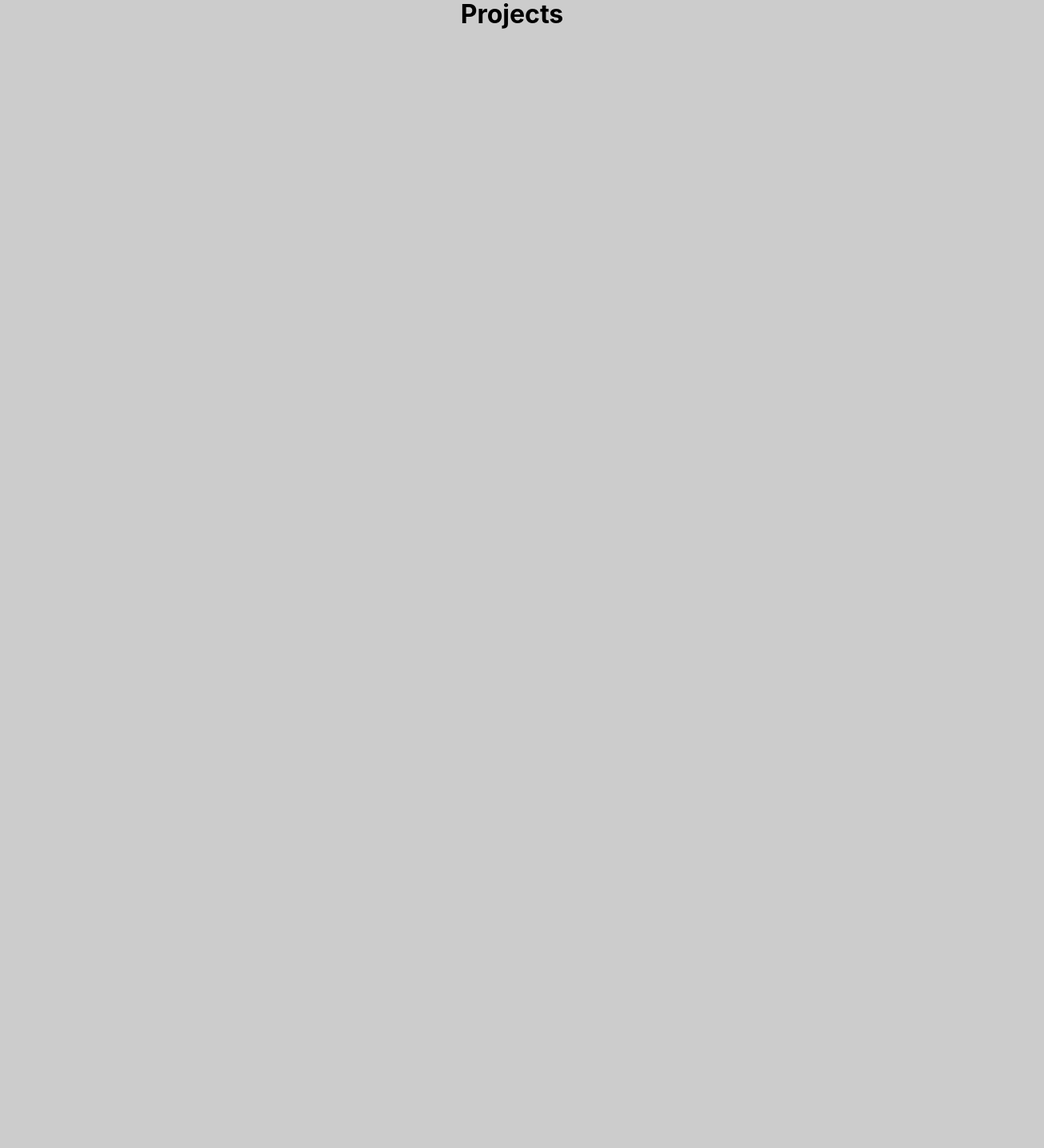
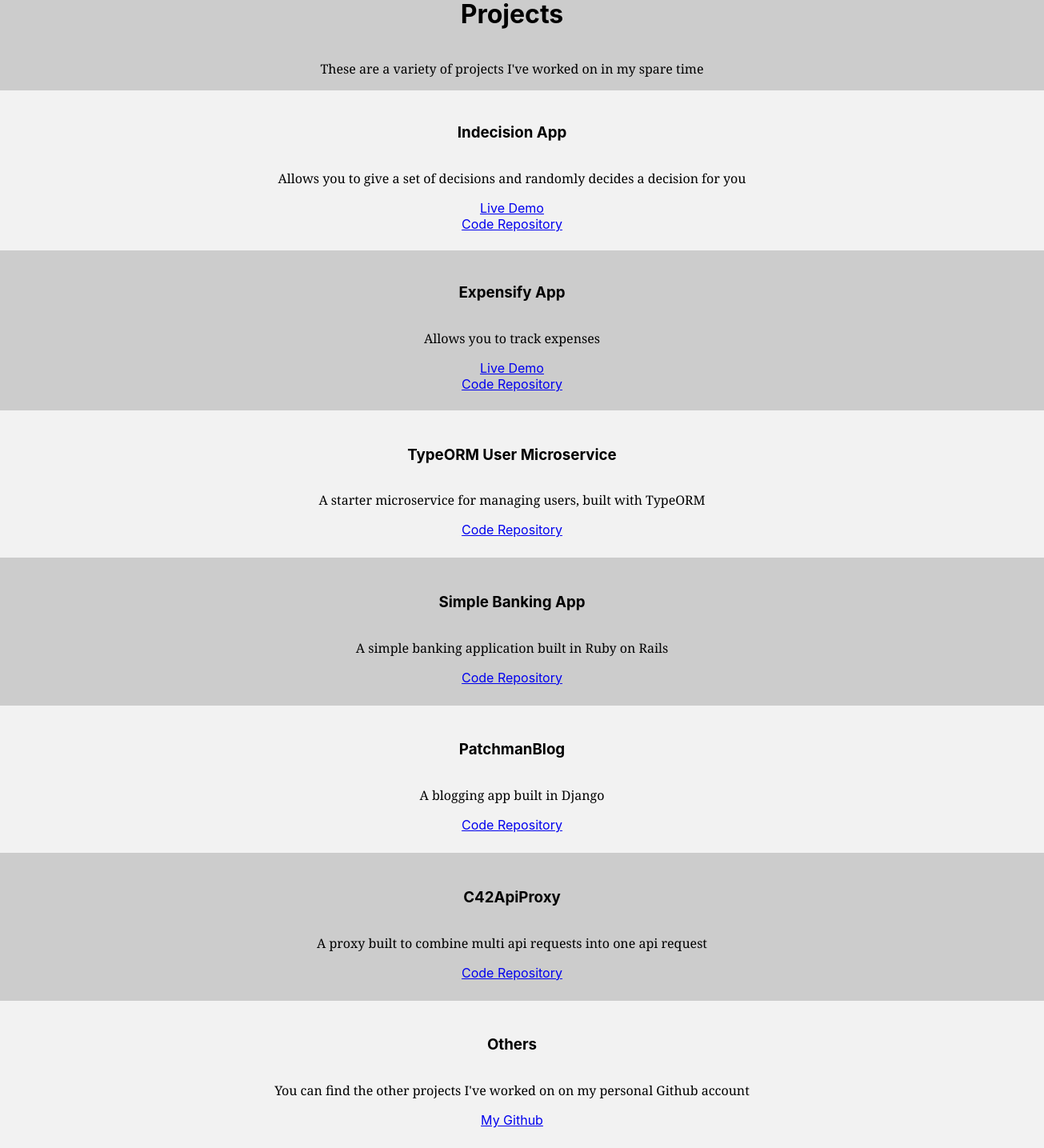
Before and after one commit to SheaMeyers/SheaMeyers.github.io, a React (Create React App) app: page /projects in a window 1280 px wide. Shown: the part 23-1458 px from the top of the page at 80% size, 1305 px wide, since content can reach past the window. Before the commit the page ends 800 px from the top, so only its background shows below. Built offline with nearby package versions, Linux system fonts and the light colour scheme.

Commit message:
Add projects section

```diff
--- a/src/Projects.css
+++ b/src/Projects.css
@@ -1,5 +1,28 @@
 .Projects-page {
     display: flex;
+    height: 100%;
     flex-direction: column;
     align-items: center;
 }
+
+.Projects-page-off-white-section {
+    width: 100%;
+    height: 150px;
+    background-color: #f2f2f2;
+    display: flex;
+    justify-content: center;
+    align-items: center;
+    flex-direction: column;
+    padding: 25px;
+}
+
+.Projects-page-grey-section {
+    width: 100%;
+    height: 150px;
+    background-color: #cccccc;
+    display: flex;
+    justify-content: center;
+    align-items: center;
+    flex-direction: column;
+    padding: 25px;
+}
--- a/src/Projects.tsx
+++ b/src/Projects.tsx
@@ -5,6 +5,44 @@ const Projects: React.FC = () => {
     return (
         <div className="Projects-page">
             <h1>Projects</h1>
+            <p>These are a variety of projects I've worked on in my spare time</p>
+            <div className="About-me-off-white-section">
+                <h3>Indecision App</h3>
+                <p>Allows you to give a set of decisions and randomly decides a decision for you</p>
+                <a href="https://sheameyers.com/react-indecision-app" target="_blank" rel="noopener noreferrer">Live Demo</a>
+                <a href="https://github.com/SheaMeyers/react-indecision-app" target="_blank" rel="noopener noreferrer">Code Repository</a>
+            </div>
+            <div className="About-me-grey-section">
+                <h3>Expensify App</h3>
+                <p>Allows you to track expenses</p>
+                <a href="https://sheameyers.com/react-expensify-app" target="_blank" rel="noopener noreferrer">Live Demo</a>
+                <a href="https://github.com/SheaMeyers/react-expensify-app" target="_blank" rel="noopener noreferrer">Code Repository</a>
+            </div>
+            <div className="About-me-off-white-section">
+                <h3>TypeORM User Microservice</h3>
+                <p>A starter microservice for managing users, built with TypeORM </p>
+                <a href="https://github.com/SheaMeyers/typeorm-user-microservice" target="_blank" rel="noopener noreferrer">Code Repository</a>
+            </div>
+            <div className="About-me-grey-section">
+                <h3>Simple Banking App</h3>
+                <p>A simple banking application built in Ruby on Rails</p>
+                <a href="https://github.com/SheaMeyers/simple-banking-app" target="_blank" rel="noopener noreferrer">Code Repository</a>
+            </div>
+            <div className="About-me-off-white-section">
+                <h3>PatchmanBlog</h3>
+                <p>A blogging app built in Django</p>
+                <a href="https://github.com/SheaMeyers/PatchmanBlog" target="_blank" rel="noopener noreferrer">Code Repository</a>
+            </div>
+            <div className="About-me-grey-section">
+                <h3>C42ApiProxy</h3>
+                <p>A proxy built to combine multi api requests into one api request</p>
+                <a href="https://github.com/SheaMeyers/C42ApiProxy" target="_blank" rel="noopener noreferrer">Code Repository</a>
+            </div>
+            <div className="About-me-off-white-section">
+                <h3>Others</h3>
+                <p>You can find the other projects I've worked on on my personal Github account</p>
+                <a href="https://github.com/SheaMeyers" target="_blank" rel="noopener noreferrer">My Github</a>
+            </div>
         </div>
     );
 };
```
